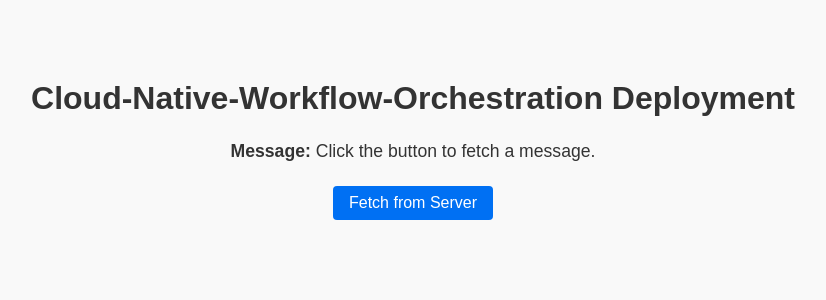
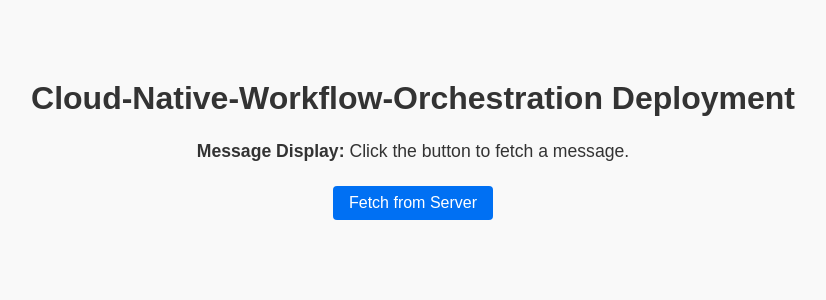
Before and after one commit to nishanthhks/Cloud-Native-Workflow-Orchestration, a React (Vite) app in the folder client/: page / in a window 1280 px wide. Shown: the top 300 px of the page, without its empty margins (227-1053 px from the left). Built offline with nearby package versions, Linux system fonts and the light colour scheme.

Commit message:
change in file

```diff
--- a/client/src/App.jsx
+++ b/client/src/App.jsx
@@ -18,7 +18,7 @@ function App() {
   return (
     <main className="container">
       <h1>Cloud-Native-Workflow-Orchestration Deployment</h1>
-      <p><strong>Message:</strong> {message}</p>
+      <p><strong>Message Display:</strong> {message}</p>
       <button onClick={fetchMessage}>Fetch from Server</button>
     </main>
   );
```
